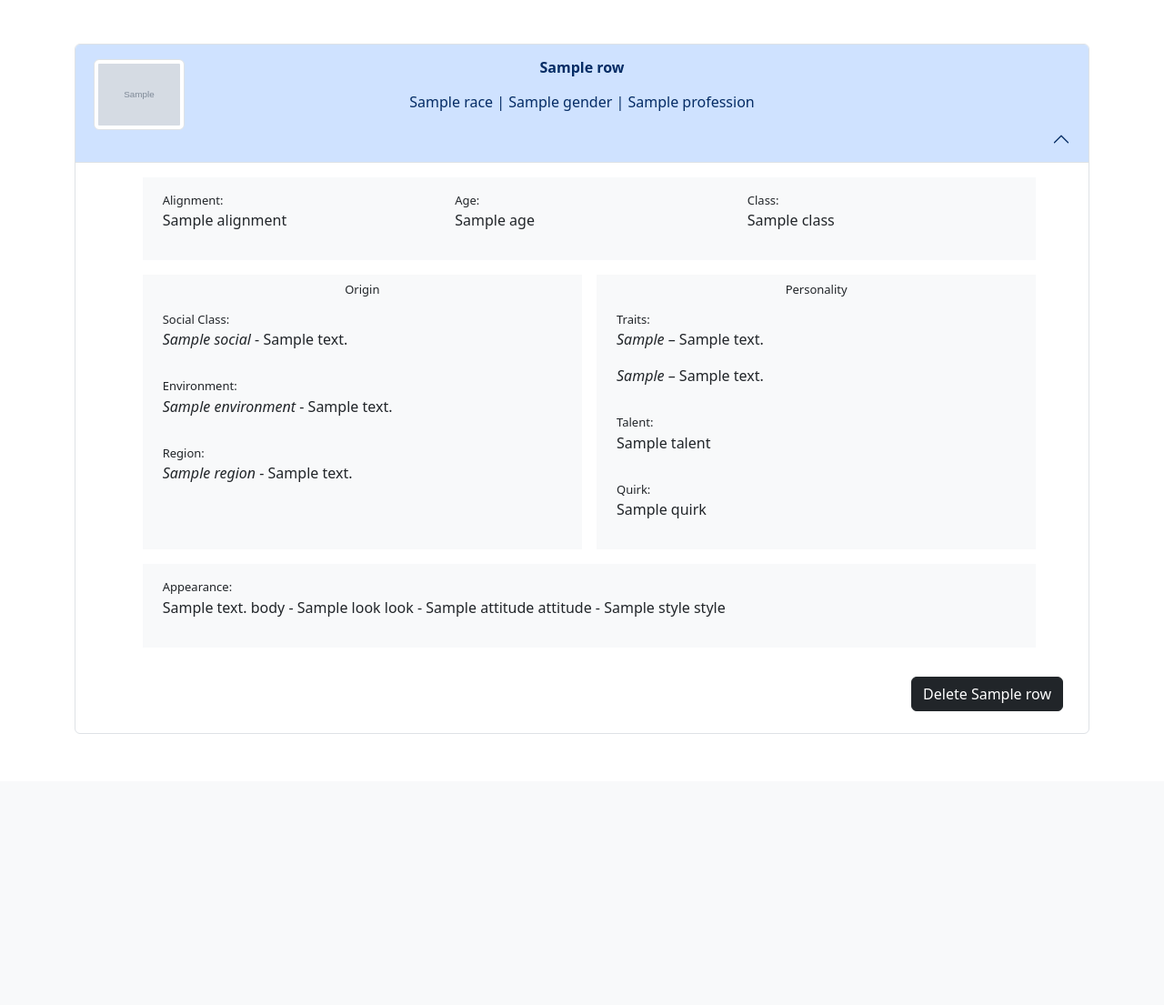
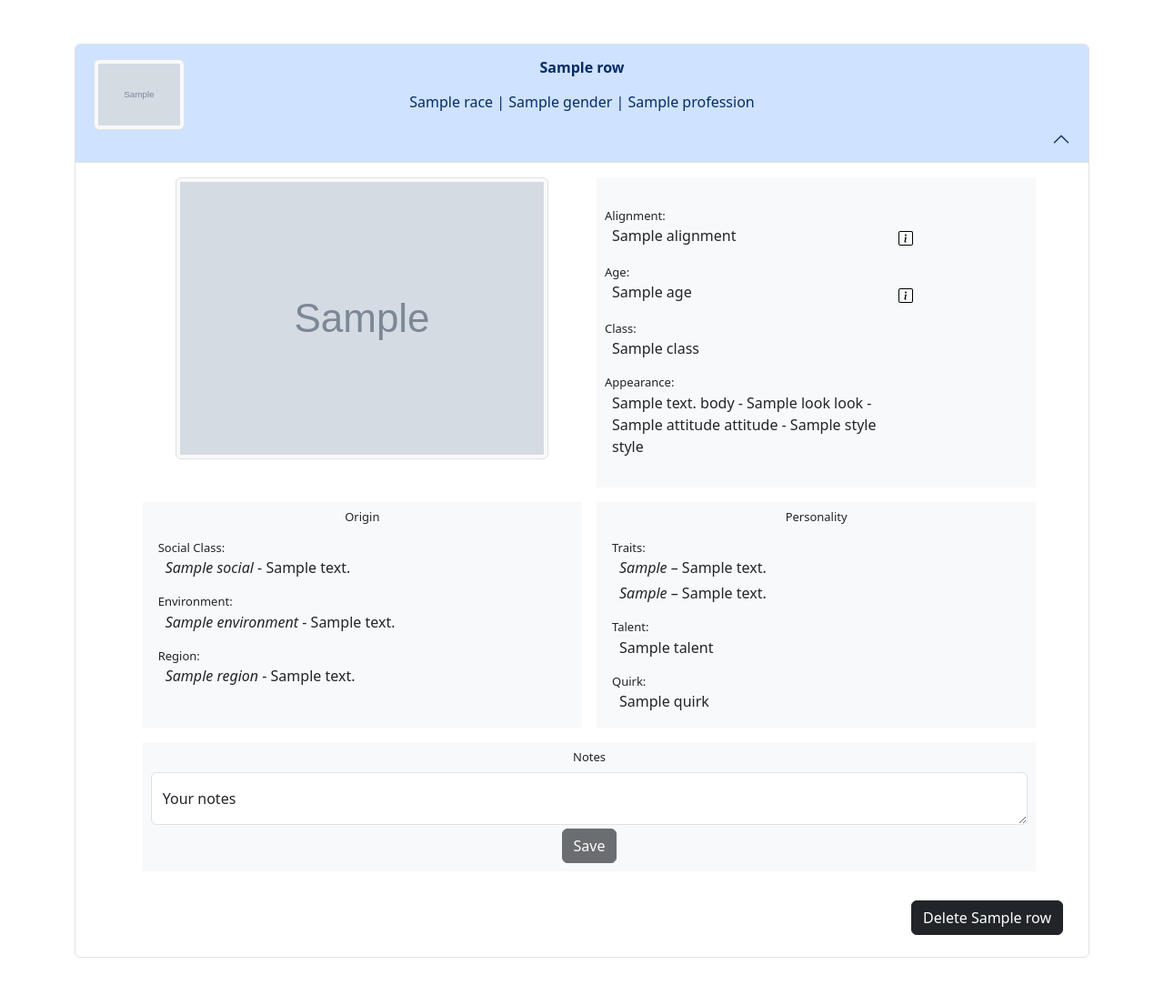
Before and after one commit to badil3in/cs50-final-project, a Python web app: template templates/overview.html in a window 1280 px wide, after a click that opens the changed part. Shown: the part 138-1243 px from the top of the page at 91% size. Before the commit the page ends 945 px from the top, so only its background shows below. Run offline with Jinja, Linux system fonts and the light colour scheme; the template is opened without the code that fills it: most values are stand-ins (such as "Sample title", 1, 10 or a date in 2020); grey boxes marked "Sample" are stand-in pictures.

Commit message:
added offcanvas in overview, home route

```diff
--- a/static/js/overview.js
+++ b/static/js/overview.js
@@ -1,7 +1,18 @@
+// event listener on delete buttons
+const buttons = document.querySelectorAll('button[name="delete"]');
+
+buttons.forEach(btn => {
+    btn.addEventListener("click", function(event) {
+        let npcID = btn.value;
+
+        deleteClicked(npcID)
+    })
+});
+
+// delete function
 async function deleteClicked(npcID) {
 
     const alertPlaceholder = document.getElementById('deleteAlertPlaceholder');
-const successPlaceholder = document.getElementById('successAlertPlaceholder');
 
     try {
         const response = await fetch("/api/delete_npc", {
@@ -28,3 +39,97 @@ catch (err) {
             </div>`
             return
 }}
+
+// off canvas requests - AI help
+let offcanvas_btn = document.querySelectorAll('button[data-bs-target="#offcanvasInfo"]');
+const missingSpecies = ["goliath", "aasimar"];
+
+offcanvas_btn.forEach(btn => {
+    btn.addEventListener('click', function(event){
+
+        console.log("btn: ", btn)
+        offcanvasInfo(btn);
+    })
+});
+
+async function offcanvasInfo(btn) {
+    const dataType = btn.dataset.type;
+    const race = btn.dataset.race;
+    const alignment = btn.dataset.alignment.replace(" ", "-").toLowerCase();
+    console.log('species: ', race.toLowerCase());
+
+    headline = document.getElementById('offcanvasLabel');
+    body = document.getElementById('offcanvasBody');
+
+    // handle species missing in API
+    if(missingSpecies.includes(race.toLowerCase())) {
+        // fallbackdaten
+        headline.innerHTML = dataType;
+        body.innerHTML = "Coming soon..";
+        return;
+    }
+
+    if(dataType === "age") {
+        const response = await fetch(`https://www.dnd5eapi.co/api/2014/races/${race.toLowerCase()}`);
+        const result = await response.json();
+        headline.innerHTML = "Age";
+        body.innerHTML = `<p>${result.age}</p>`
+    } else if(dataType === "alignment") {
+        const response = await fetch(`https://www.dnd5eapi.co/api/2014/alignments/${alignment.toLowerCase()}`);
+        const result = await response.json();
+        headline.innerHTML = "Alignment";
+        body.innerHTML = `<p>${result.desc}</p>`
+    } else {
+        body.innerHTML = "Something went wrong."
+    }
+}
+// alignment_offcanvas.addEventListener('show.bs.offcanvas', async function(event) {
+//     let id = document.querySelector('button[data-bs-target="#offcanvasAlignment"]').value;
+//     let alignment_offcanvas_content = document.getElementById('alignment-details' + id);
+
+//     alignment_offcanvas_content.innerHTML = "Loading...";
+//     console.log("alignment_offcanvas: ", alignment_offcanvas);
+//     // console.log("missingspecies: ", missingSpecies);
+//     console.log("species + id: ", 'species' + id)
+//     species = document.getElementById('species' + id).innerHTML.toLowerCase();
+//     // console.log('species: ', species);
+
+//     // handle species missing in API
+//     if(missingSpecies.includes(species)) {
+//         // fallbackdaten
+//         species_offcanvas_content.innerHTML = "Coming soon..";
+//         return;
+//     }
+
+//     // api request
+//     const response = await fetch(`https://www.dnd5eapi.co/api/2014/races/${species}`);
+//     const result = await response.json();
+
+//     // fill offcanvas
+//     alignment_offcanvas_content.innerHTML = `<p>${result.alignment}</p>`
+// })
+
+// let age_offcanvas = document.querySelectorAll('offcanvasAge');
+// let age_offcanvas_content = document.getElementById('age-details');
+
+// age_offcanvas.addEventListener('show.bs.offcanvas', async function(event) {
+//     age_offcanvas_content.innerHTML = "Loading...";
+//     id = document.querySelector('button[data-bs-target="#offcanvasAge"]').value;
+
+//     species = document.getElementById('species' + id).innerHTML.toLowerCase();
+
+//     if(missingSpecies.includes(species)) {
+//         // fallbackdaten
+//         species_offcanvas_content.innerHTML = "Coming soon..";
+//         return;
+//     }
+
+//     // api request
+//     const response = await fetch(`https://www.dnd5eapi.co/api/2014/races/${species}`);
+//     const result = await response.json();
+
+//     // fill offcanvas
+//     age_offcanvas_content.innerHTML = `<p>${result.age}</p>`
+
+
+// })
--- a/static/js/random.js
+++ b/static/js/random.js
@@ -616,7 +616,7 @@ async function saveNPC() {
             console.error("save Error: ", error);
             console.log("save Error: ", error);
             alertPlaceholder.innerHTML = `<div class="alert alert-danger alert-dismissible" role="alert">
-            <div>${err}</div>
+            <div>${error}</div>
             <button type="button" class="btn-close" data-bs-dismiss="alert" aria-label="Close"></button>
             </div>`;
         }
--- a/static/styles.css
+++ b/static/styles.css
@@ -57,13 +57,20 @@ html, body {
     gap: 1rem;
 }
 
-@media screen and (max-width: 1024px) {
-    .grid-container
+@media screen and (max-width: 700px) {
+    .overview-container2
     {
-        grid-template-columns: 100%;
+        grid-template-columns: 100%!important;
+        grid-template-areas:
+            "header"
+            "main"
+            "footer"!important;
     }
 }
 
+.img-thumbnail {
+    background-color: var(--bs-light);
+}
 .flex-col {
     flex-direction: column;
 }
@@ -107,9 +114,9 @@ html, body {
     margin: auto;
 }
 
-.overview-container2 > :first-child {
+/* .overview-container2 > :first-child {
     grid-area: header;
-}
+} */
 
 .overview-container2 > :last-child {
     grid-area: footer;
--- a/templates/layout.html
+++ b/templates/layout.html
@@ -26,7 +26,8 @@
                 <div class="collapse navbar-collapse" id="navbar">
                     {% if session["user_id"] %}
                         <ul class="navbar-nav me-auto mt-2">
-                            <li class="nav-item"><a class="nav-link" href="/">Creation</a></li>
+                            <li class="nav-item"><a class="nav-link" href="/">Home</a></li>
+                            <li class="nav-item"><a class="nav-link" href="/creation">Creation</a></li>
                             <li class="nav-item"><a class="nav-link" href="/overview">Overview</a></li>
                         </ul>
                         <ul class="navbar-nav ms-auto mt-2">
--- a/templates/overview.html
+++ b/templates/overview.html
@@ -7,7 +7,9 @@
 {% block main %}
 <p class="h5 mb-5">Your NPCs</p>
 
+<!-- conditional deletion success alert -->
 {% if deletion_success %}
+
     <div class="d-flex flex-col p-3" style="margin: auto; width: 70%;">
         <div id="successAlertPlaceholder">
             <div class="alert alert-success alert-dismissible" role="alert">
@@ -16,10 +18,10 @@
             </div>
         </div>
     </div>
+
 {% endif %}
 
 <div class="accordion" id="overview">
-
 
     {% for row in data %}
 
@@ -28,141 +30,197 @@
             <button class="accordion-button collapsed" style="flex-direction: column;" type="button" data-bs-toggle="collapse" data-bs-target="#collapse{{ loop.index }}" aria-expanded="true" aria-controls="collapseOne">
                 <div class="d-flex flex-row justify-content-between w-100">
                     <div class="w-25">
-                        <img class="img-thumbnail" src="{{ row.image }}" alt="">
+                        <img class="img-thumbnail" src="{{ row.image if row.image else '/static/images/default.webp'}}" alt="{{ row.name }}">
                     </div>
-                    <div class="w-50">
+                    <div class="w-50" id="details">
                         <p class="text-center"><strong>{{ row.name }}</strong><br><br>{{ row.race }} | {{ row.gender }} | {{ row.profession }}</p>
                     </div>
                     <div class="w-25"></div>
                 </div>
             </button>
         </h2>
+        <div class="offcanvas offcanvas-end" tabindex="-1" id="offcanvasInfo" aria-labelledby="offcanvasRightLabel">
+            <div class="offcanvas-header">
+              <h5 class="offcanvas-title" id="offcanvasLabel"></h5>
+              <button type="button" class="btn-close" data-bs-dismiss="offcanvas" aria-label="Close"></button>
+            </div>
+            <div id="offcanvasBody" class="offcanvas-body"></div>
+        </div>
         <div id="collapse{{ loop.index }}" class="accordion-collapse collapse" data-bs-parent="#accordionExample">
             <div class="accordion-body">
                 <div class="overview-container2 gap-3">
-                    <div class="flex-row flex-fill bg-light-subtle border border-light d-flex p-2 w100">
-                        <div class="w-50">
-                            <div class="btn w-100 text-start">
-                                <div class="grid small-font text-start">
-                                    <div>
+                    <div class="w-100">
+                        <img class="img-thumbnail" src="{{ row.image if row.image else '/static/images/default.webp'}}" alt="{{ row.name }}">
+                    </div>
+                    <div class="flex-col flex-fill bg-light-subtle border border-light d-flex py-4 px-6 w50">
+                        <div class="">
+                            <div class="p-2 w-100 text-start">
+                                <div class="small-font text-start">
                                     Alignment:
                                 </div>
+                                <div class="d-flex flex-row ms-2 w-75">
+                                    <div class="text-start" id="alignment" style="width: 90%;">
+                                        {{ row.alignment }}
                                     </div>
-                                <p> {{ row.alignment }} </p>
+                                    <div class="text-end" style="width: max-content;">
+                                        <!-- button AI adapted -->
+                                        <button class="btn btn-light p-0"
+                                                type="button"
+                                                data-bs-toggle="offcanvas"
+                                                data-bs-target="#offcanvasInfo"
+                                                data-type="alignment"
+                                                data-race="{{ row.race }}"
+                                                data-alignment="{{ row.alignment }}"
+                                                data-id="{{ row.id }}"
+                                                aria-controls="offcanvasRight">
+                                            <svg xmlns="http://www.w3.org/2000/svg" width="16" height="16" fill="currentColor" class="bi bi-info-square" viewBox="0 0 16 16">
+                                                <path d="M14 1a1 1 0 0 1 1 1v12a1 1 0 0 1-1 1H2a1 1 0 0 1-1-1V2a1 1 0 0 1 1-1zM2 0a2 2 0 0 0-2 2v12a2 2 0 0 0 2 2h12a2 2 0 0 0 2-2V2a2 2 0 0 0-2-2z"/>
+                                                <path d="m8.93 6.588-2.29.287-.082.38.45.083c.294.07.352.176.288.469l-.738 3.468c-.194.897.105 1.319.808 1.319.545 0 1.178-.252 1.465-.598l.088-.416c-.2.176-.492.246-.686.246-.275 0-.375-.193-.304-.533zM9 4.5a1 1 0 1 1-2 0 1 1 0 0 1 2 0"/>
+                                            </svg>
+                                        </button>
                                     </div>
                                 </div>
-                        <div class="w-50">
-                            <div class="btn w-100 text-start">
-                                <div class="grid small-font text-start">
-                                    <div>
+                            </div>
+                        </div>
+                        <div class="">
+                            <div class="p-2 w-100 text-start">
+                                <div class="small-font text-start">
                                     Age:
                                 </div>
+                                <div class="d-flex flex-row ms-2 w-75">
+                                    <div class="text-start" id="age" style="width: 90%;">
+                                        {{ row.age }}
                                     </div>
-                                <p> {{ row.age }} </p>
+                                    <div class="text-end" style="width: max-content;">
+                                        <!-- button AI adapted -->
+                                        <button class="btn btn-light p-0"
+                                                type="button"
+                                                data-bs-toggle="offcanvas"
+                                                data-bs-target="#offcanvasInfo"
+                                                data-id="{{ row.id }}"
+                                                data-type="age"
+                                                data-alignment="{{ row.alignment }}"
+                                                data-race="{{ row.race }}"
+                                                aria-controls="offcanvasRight">
+                                            <svg xmlns="http://www.w3.org/2000/svg" width="16" height="16" fill="currentColor" class="bi bi-info-square" viewBox="0 0 16 16">
+                                                <path d="M14 1a1 1 0 0 1 1 1v12a1 1 0 0 1-1 1H2a1 1 0 0 1-1-1V2a1 1 0 0 1 1-1zM2 0a2 2 0 0 0-2 2v12a2 2 0 0 0 2 2h12a2 2 0 0 0 2-2V2a2 2 0 0 0-2-2z"/>
+                                                <path d="m8.93 6.588-2.29.287-.082.38.45.083c.294.07.352.176.288.469l-.738 3.468c-.194.897.105 1.319.808 1.319.545 0 1.178-.252 1.465-.598l.088-.416c-.2.176-.492.246-.686.246-.275 0-.375-.193-.304-.533zM9 4.5a1 1 0 1 1-2 0 1 1 0 0 1 2 0"/>
+                                            </svg>
+                                        </button>
                                     </div>
                                 </div>
-                        <div class="w-50">
-                            <div class="btn w-100 text-start">
-                                <div class="grid small-font text-start">
-                                    <div>
+                            </div>
+                        </div>
+                        <div class="p-2 w-100 text-start">
+                            <div class="small-font text-start">
                                 Class:
                             </div>
+                            <div class="d-flex flex-row ms-2 w-75">
+                                <div class="text-start" style="width: 90%;">
+                                    {{ row.class }}
                                 </div>
-                                <p> {{ row.class }} </p>
+                            </div>
+                        </div>
+                        <div class="p-2 text-start">
+                            <div class="small-font text-start">
+                                Appearance:
+                            </div>
+                            <div class="d-flex flex-row ms-2 w-75">
+                                <div class="text-start" style="width: 90%;">
+                                    {{ row.bodyshape }} body - {{ row.look }} look - {{ row.attitude }} attitude - {{ row.style }} style
+                                </div>
                             </div>
                         </div>
                     </div>
                     <div class="flex-col bg-light-subtle border border-light d-flex p-2">
                         <h5 class="small-font">Origin</h5>
                         <div>
-                            <div class="btn w-100 text-start">
-                                <div class="grid small-font text-start">
-                                    <div>
+                            <div class="p-2 w-100 text-start">
+                                <div class="small-font text-start">
                                     Social Class:
                                 </div>
+                                <div class="ms-2 text-start" style="width: 90%;">
+                                    <i>{{ row.social }}</i> - {{ row.social_desc }}
                                 </div>
-                                <p><i>{{ row.social }}</i> - {{ row.social_desc }}</p>
                             </div>
                         </div>
                         <div>
-                            <div class="btn w-100 text-start">
+                            <div class="p-2 w-100 text-start">
                                 <div class="grid small-font">
                                     <div>
                                         Environment:
                                     </div>
                                 </div>
-                                <p>
+                                <div class="ms-2 text-start" style="width: 90%;">
                                     <i>{{ row.environment }}</i> - {{ row.env_desc }}
-                                </p>
+                                </div>
                             </div>
                         </div>
                         <div>
-                            <div class="btn w-100 text-start">
+                            <div class="p-2 w-100 text-start">
                                 <div class="grid small-font">
                                     <div>
                                         Region:
                                     </div>
                                 </div>
-                                <p><i>{{ row.region }}</i> - {{ row.region_desc }}</p>
+                                <div class="ms-2 text-start" style="width: 90%;">
+                                    <i>{{ row.region }}</i> - {{ row.region_desc }}
+                                </div>
                             </div>
                         </div>
                     </div>
                     <div class="flex-col bg-light-subtle border border-light d-flex p-2">
                         <div>
                             <h5 class="small-font">Personality</h5>
-                            <div class="btn w-100 text-start">
+                            <div class="p-2 w-100 text-start">
                                 <div class="grid small-font text-start">
-                                    <div>
                                     Traits:
                                 </div>
+                                <div class="ms-2 text-start" style="width: 90%;">
+                                    <i>{{ row.trait1 }}</i> – {{ row.trait1_desc }}
                                 </div>
-                                <p><i>{{ row.trait1 }}</i> – {{ row.trait1_desc }}</p>
-                                <p><i>{{ row.trait2 }}</i> – {{ row.trait2_desc }}</p>
+                                <div class="ms-2 mt-1 text-start" style="width: 90%;">
+                                    <i>{{ row.trait2 }}</i> – {{ row.trait2_desc }}
+                                </div>
                             </div>
                         </div>
                         <div>
-                            <div class="btn w-100 text-start">
+                            <div class="p-2 w-100 text-start">
                                 <div class="grid small-font">
-                                    <div>
                                     Talent:
                                 </div>
+                                <div class="ms-2 text-start" style="width: 90%;">
+                                    {{ row.talent }}
                                 </div>
-                                <p>
-                                    {{ row.talent }}
-                                </p>
                             </div>
                         </div>
                         <div>
-                            <div class="btn w-100 text-start">
+                            <div class="p-2 w-100 text-start">
                                 <div class="grid small-font">
-                                    <div>
                                     Quirk:
                                 </div>
-                                </div>
-                                <p>{{ row.quirk }}</p>
+                                <div class="ms-2 text-start" style="width: 90%;">
+                                    {{ row.quirk }}
                                 </div>
                             </div>
                         </div>
-                    <div class="flex-row flex-fill bg-light-subtle border border-light d-flex p-2 w100">
-                        <div class="w-100">
-                            <div class="btn w-100 text-start">
-                                <div class="grid small-font text-start">
-                                    <div>
-                                        Appearance:
                     </div>
+                    <div class="flex-col bg-light-subtle border border-light d-flex p-2">
+                        <form class="form-floating">
+                            <h5 class="small-font">Notes</h5>
+                            <div class="form-floating">
+                                <textarea class="form-control" placeholder="Leave a comment here" id="floatingTextarea"></textarea>
+                                <label for="floatingTextarea">Your notes</label>
                             </div>
-                                <p>
-                                    {{ row.bodyshape }} body - {{ row.look }} look - {{ row.attitude }} attitude - {{ row.style }} style
-                                </p>
-                            </div>
-                        </div>
+                            <button class="btn btn-dark mt-1" disabled>Save</button>
+                        </form>
                     </div>
                 </div>
                 <div class="d-flex flex-row flex-fill justify-content-center mt-4 p-2 w100">
                     <div class="d-flex flex-col p-3" style="margin: auto; width: 70%;">
                         <div id="deleteAlertPlaceholder"></div>
                     </div>
-                    <button class="btn btn-dark" type="button" name="delete" value="{{ row.id }}" onclick="deleteClicked({{ row.id }} )">Delete {{ row.name }}</button>
+                    <button class="btn btn-dark" type="button" name="delete" value="{{ row.id }}">Delete {{ row.name }}</button>
                 </div>
 
             </div>
```
Also changed, not shown: app.py (+15 -5 lines), templates/index.html (+6 -5 lines), templates/index2.html (added, +8 -0 lines), npc_gen.db, static/images/default.webp (added), 1 other file. Lines whose indentation alone changed are shown as unchanged.
